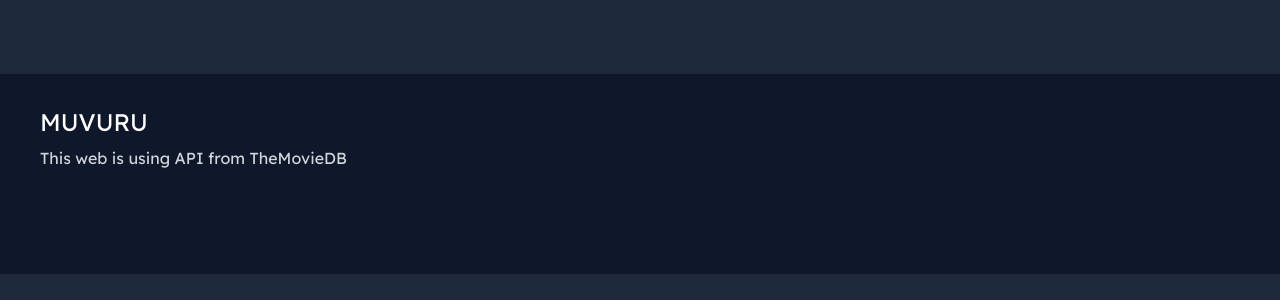
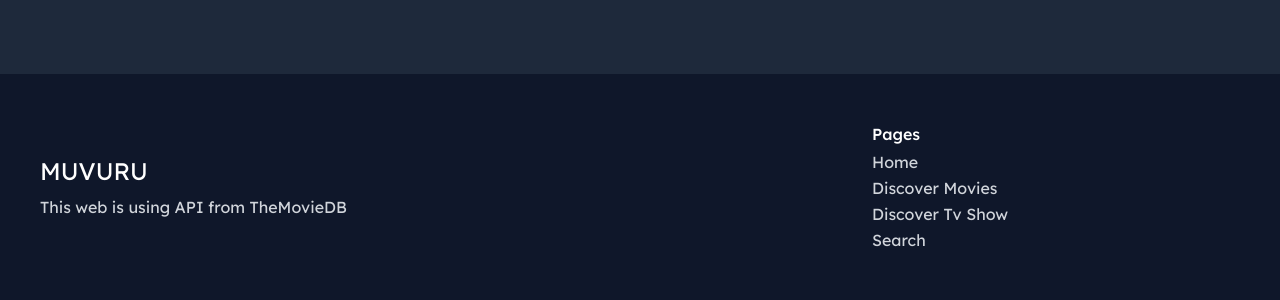
Before and after one commit to purwasadr/muvuru, a Next.js app: page /movie-discover in a window 1280 px wide. Shown: the part 794-1094 px from the top of the page. Before the commit the page ends 1068 px from the top, so only its background shows below. Built offline with nearby package versions, Linux system fonts and the light colour scheme; no server answers; what prettier-plugin-tailwindcss would draw is missing.

Commit message:
feat: Change style footer, navbar, and sidebar

```diff
--- a/src/components/layouts/core/Footer.tsx
+++ b/src/components/layouts/core/Footer.tsx
@@ -1,12 +1,29 @@
+import { footerLinks } from '@/constants';
+import Link from 'next/link';
+
 const Footer = () => {
   return (
-    <footer className='flex h-[200px] justify-center bg-slate-900'>
-      <div className='page-padding-x container w-full py-8'>
-        <p className='text-2xl'>MUVURU</p>
-        <p className='mt-2 text-secondary'>
+    <footer className="page-padding-x flex max-[350px]:flex-col py-12 min-[350px]:items-center min-[350px]:justify-between bg-slate-900">
+      <section className="min-[350px]:w-1/2 py-8">
+        <p className="text-2xl">MUVURU</p>
+        <p className="mt-2 text-secondary">
           This web is using API from TheMovieDB
         </p>
-      </div>
+      </section>
+      <section className="flex min-[350px]:w-1/2 min-[350px]:justify-center">
+        {footerLinks.map((linkGroup) => (
+          <div className="" key={linkGroup.id}>
+            <p className="font-medium">{linkGroup.name}</p>
+            <div className="mt-2 md:mt-1 flex flex-col space-y-1 md:space-y-0.5">
+              {linkGroup.links.map((link) => (
+                <Link className="text-secondary" key={link.id} href={link.link}>
+                  {link.caption}
+                </Link>
+              ))}
+            </div>
+          </div>
+        ))}
+      </section>
     </footer>
   );
 };
--- a/src/components/layouts/core/Navbar.tsx
+++ b/src/components/layouts/core/Navbar.tsx
@@ -34,12 +34,12 @@ const Navbar = () => {
         RemoveScroll.classNames.fullWidth
       } ${isNavBgDark ? 'bg-slate-900/50 backdrop-blur' : 'bg-transparent'}`}
     >
-      <div className='page-padding-x container flex w-full items-center justify-between py-5'>
-        <p className='cursor-pointer text-xl font-medium uppercase text-white'>
+      <div className="page-padding-x container flex w-full items-center justify-between py-4">
+        <p className="cursor-pointer text-xl font-medium uppercase text-white">
           Muvuru
         </p>
-        <div className='max-md:hidden'>
-          <li className='flex space-x-7'>
+        <div className="max-md:hidden">
+          <li className="flex space-x-7">
             {navLinks.map((item) => (
               <ul key={item.id}>
                 {item.links ? (
@@ -51,7 +51,7 @@ const Navbar = () => {
                 ) : (
                   <Link
                     href={item.link ?? '#'}
-                    className='text-white hover:text-primary'
+                    className="text-white hover:text-primary"
                   >
                     {item.caption}
                   </Link>
@@ -60,7 +60,7 @@ const Navbar = () => {
             ))}
           </li>
         </div>
-        <div className='flex items-center md:hidden'>
+        <div className="flex items-center md:hidden">
           <Sidebar />
         </div>
       </div>
--- a/src/components/ui/Sidebar.tsx
+++ b/src/components/ui/Sidebar.tsx
@@ -30,7 +30,7 @@ const Sidebar = () => {
               />
             </Dialog.Overlay>
             <Dialog.Content
-              className='fixed inset-y-0 right-0 z-50 w-[90vw] max-w-[180px] rounded-l-lg bg-slate-900/70 p-5 backdrop-blur focus:outline-none sm:p-6'
+              className='fixed inset-y-0 right-0 z-50 w-[90vw] max-w-[160px] md:max-w-[180px] rounded-l-lg bg-slate-900/70 p-5 backdrop-blur focus:outline-none sm:p-6'
               asChild
               forceMount
             >
--- a/src/constants/index.ts
+++ b/src/constants/index.ts
@@ -160,4 +160,46 @@ export const searchMediaType: SelectItem[] = [
     value: 'tv',
   },
 ];
+
+interface FooterLinkGroup {
+  id: number;
+  name: string;
+  links: FooterLink[];
+}
+
+interface FooterLink {
+  id: number;
+  caption: string;
+  link: string;
+}
+
+export const footerLinks: FooterLinkGroup[] = [
+  {
+    id: 1,
+    name: "Pages",
+    links: [
+      {
+        id: 1,
+        caption: 'Home',
+        link: '/home'
+      },
+      {
+        id: 2,
+        caption: 'Discover Movies',
+        link: '/movie-discover'
+      },
+      {
+        id: 3,
+        caption: 'Discover Tv Show',
+        link: '/tv-discover'
+      },
+      {
+        id: 4,
+        caption: 'Search',
+        link: '/search/movie'
+      }
+    ]
+  }
+]
+
 export { navLinks, showSorting, getImageUrl };
```
